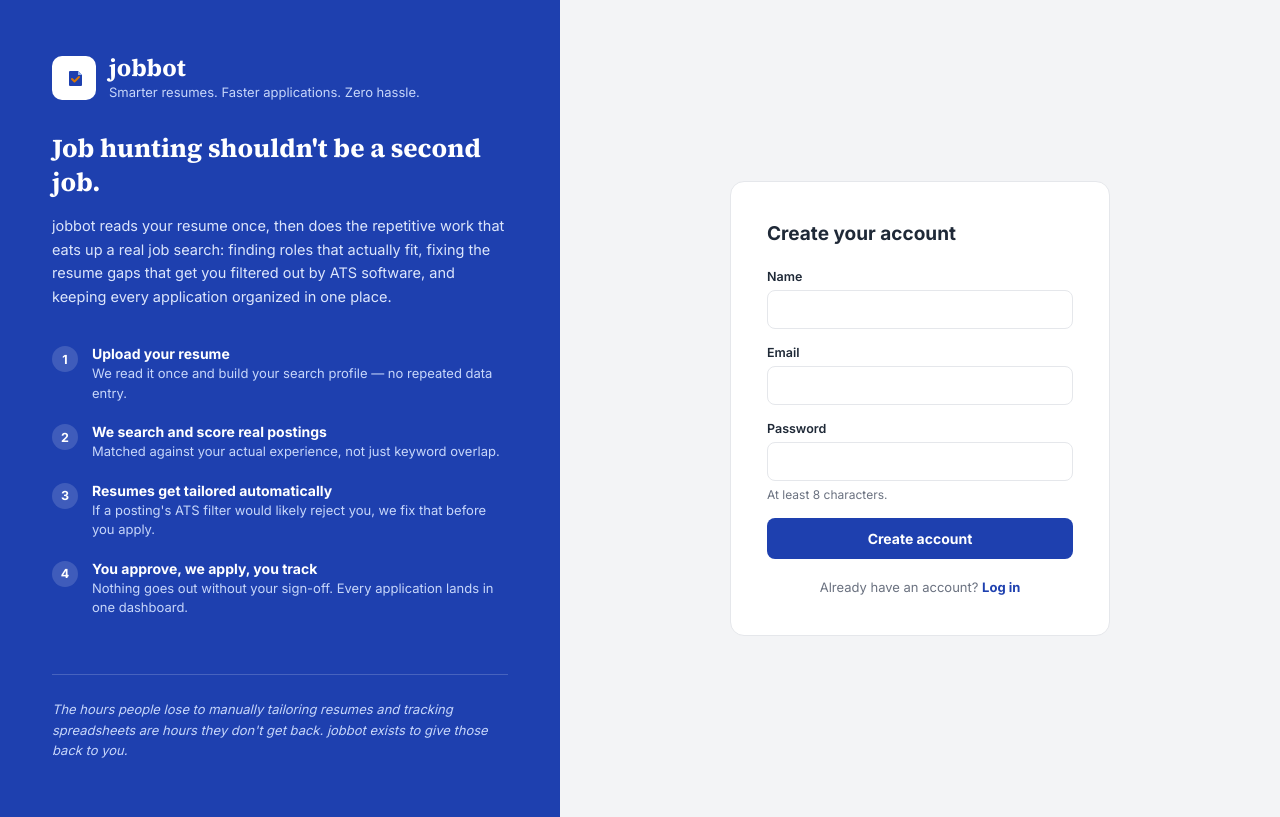
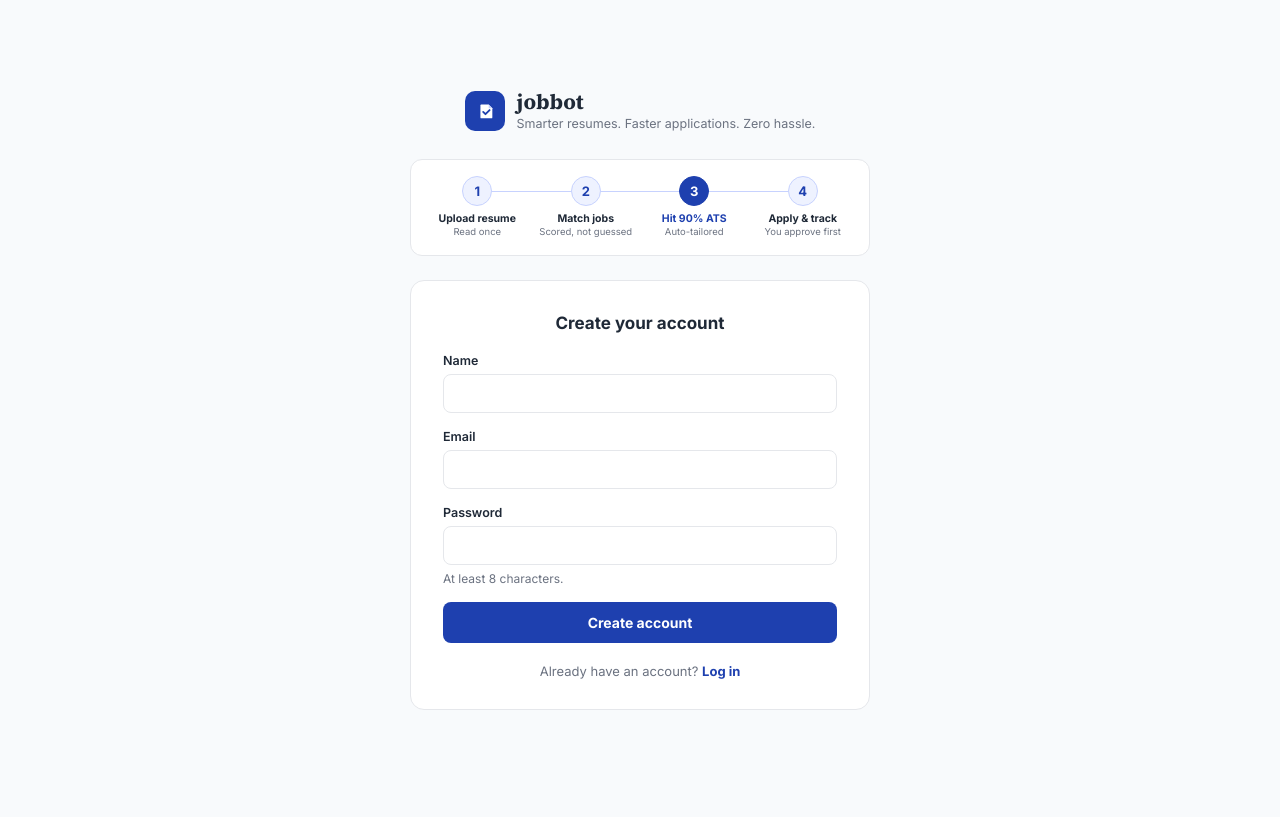
Before and after one commit to manujjha54/jobbot, a Flask app: page /signup in a window 1280 px wide. After the commit the page ends 710 px from the top, so only its background shows below. Run offline with Flask 3, Linux system fonts and the light colour scheme; parts of the project's set-up code (start-up, migrations or seed data) failed here and were passed over.

Commit message:
Single-page auth, explicit ATS-90% highlighting, monochromatic palette

```diff
--- a/app.py
+++ b/app.py
@@ -167,6 +167,7 @@ def api_status():
         "resume_exists": bool(profile["resume_blob"]) if profile else False,
         "gmail_configured": bool(profile["gmail_email"] and profile["gmail_app_password_encrypted"]) if profile else False,
         "send_emails_enabled": bool(profile["send_emails_enabled"]) if profile else False,
+        "ats_min_score": profile["ats_min_score"] if profile else 90,
         "is_admin": bool(session.get("is_admin")),
         "job_pool_size": job_pool.pool_size(),
     })
--- a/templates/admin.html
+++ b/templates/admin.html
@@ -8,7 +8,7 @@
 <link href="https://fonts.googleapis.com/css2?family=Source+Serif+4:opsz,wght@8..60,600;8..60,700&family=Inter:wght@400;500;600;700;800&display=swap" rel="stylesheet">
 <style>
   :root {
-    --primary: #1E40AF; --primary-hover: #1B3691; --amber: #D97706; --amber-bg: #FFFBEB;
+    --primary: #1E40AF; --primary-hover: #1B3691; --primary-dark: #142B6B;
     --bg: #F3F4F6; --panel: #FFFFFF; --line: #E5E7EB; --text: #1F2937; --muted: #6B7280;
     --approve: #059669; --approve-bg: #ECFDF5; --reject: #DC2626; --reject-bg: #FEF2F2;
   }
@@ -25,7 +25,7 @@
   .stats-row { display: grid; grid-template-columns: repeat(4, 1fr); gap: 12px; margin-bottom: 22px; }
   .stat { background: var(--panel); border: 1px solid var(--line); border-radius: 10px; padding: 16px; }
   .stat .num { font-family: 'Source Serif 4', serif; font-size: 24px; font-weight: 700; }
-  .stat.accent .num { color: var(--amber); }
+  .stat.accent .num { color: var(--reject); }
   .stat .label { font-size: 11.5px; color: var(--muted); margin-top: 3px; }
   .panel { background: var(--panel); border: 1px solid var(--line); border-radius: 10px; padding: 20px 22px; margin-bottom: 16px; }
   .panel h2 { font-size: 16px; margin: 0 0 12px; }
--- a/templates/signup.html
+++ b/templates/signup.html
@@ -8,54 +8,53 @@
 <link href="https://fonts.googleapis.com/css2?family=Source+Serif+4:opsz,wght@8..60,600;8..60,700&family=Inter:wght@400;500;600;700;800&display=swap" rel="stylesheet">
 <style>
   :root {
-    --primary: #1E40AF; --primary-hover: #1B3691; --sky: #3B82F6; --amber: #D97706;
-    --bg: #F3F4F6; --panel: #FFFFFF; --line: #E5E7EB; --text: #1F2937; --muted: #6B7280;
+    --primary: #1E40AF; --primary-hover: #1B3691; --primary-light: #EEF2FF; --primary-mid: #C7D2FE;
+    --bg: #F8FAFC; --panel: #FFFFFF; --line: #E5E7EB; --text: #1F2937; --muted: #6B7280;
     --error: #DC2626; --error-bg: #FEF2F2;
   }
   * { box-sizing: border-box; }
-  body { margin: 0; font-family: 'Inter', -apple-system, sans-serif; color: var(--text); }
-  .wrap { display: flex; min-height: 100vh; }
+  body {
+    margin: 0; font-family: 'Inter', -apple-system, sans-serif; color: var(--text); background: var(--bg);
+    min-height: 100vh; display: flex; align-items: center; justify-content: center; padding: 40px 20px;
+  }
+  .page { width: 100%; max-width: 460px; }
 
-  .intro {
-    flex: 1 1 46%; background: var(--primary); color: white; padding: 56px 52px;
-    display: flex; flex-direction: column; justify-content: center; max-width: 560px;
-  }
-  .brand { display: flex; align-items: center; gap: 13px; margin-bottom: 32px; }
+  .brand { display: flex; align-items: center; gap: 12px; justify-content: center; margin-bottom: 8px; }
   .logo-badge {
-    width: 44px; height: 44px; border-radius: 10px; background: white; flex-shrink: 0;
+    width: 40px; height: 40px; border-radius: 10px; background: var(--primary); flex-shrink: 0;
     display: flex; align-items: center; justify-content: center;
   }
-  .wordmark { font-family: 'Source Serif 4', serif; font-size: 24px; font-weight: 700; color: white; line-height: 1; }
-  .tagline { font-size: 13px; color: #C7D6FA; margin-top: 4px; }
+  .wordmark { font-family: 'Source Serif 4', serif; font-size: 21px; font-weight: 700; color: var(--text); line-height: 1.1; }
+  .tagline { font-size: 12.5px; color: var(--muted); margin-top: 2px; }
+  .brand-text { text-align: left; }
 
-  .intro h1 { font-family: 'Source Serif 4', serif; font-size: 26px; font-weight: 700; line-height: 1.3; margin: 0 0 14px; }
-  .intro .pitch { font-size: 14.5px; color: #DCE5FB; line-height: 1.65; margin: 0 0 36px; }
+  .flow-strip {
+    display: flex; justify-content: space-between; gap: 4px; margin: 28px 0 24px;
+    background: var(--panel); border: 1px solid var(--line); border-radius: 12px; padding: 16px 14px;
+  }
+  .flow-step { flex: 1; text-align: center; position: relative; }
+  .flow-step:not(:last-child)::after {
+    content: ''; position: absolute; top: 15px; left: 58%; width: 84%; height: 1.5px; background: var(--primary-mid);
+  }
+  .flow-icon {
+    width: 30px; height: 30px; border-radius: 50%; background: var(--primary-light); color: var(--primary);
+    display: flex; align-items: center; justify-content: center; margin: 0 auto 6px; font-size: 13px; font-weight: 700;
+    position: relative; z-index: 1; border: 1.5px solid var(--primary-mid);
+  }
+  .flow-label { font-size: 10.5px; font-weight: 700; color: var(--text); line-height: 1.3; }
+  .flow-sub { font-size: 9.5px; color: var(--muted); margin-top: 1px; line-height: 1.3; }
+  .flow-highlight .flow-icon { background: var(--primary); color: white; border-color: var(--primary); }
+  .flow-highlight .flow-label { color: var(--primary); }
 
-  .steps { list-style: none; padding: 0; margin: 0; }
-  .steps li { display: flex; gap: 14px; margin-bottom: 20px; }
-  .step-num {
-    width: 26px; height: 26px; border-radius: 50%; background: rgba(255,255,255,0.15);
-    color: white; font-size: 12.5px; font-weight: 700; flex-shrink: 0;
-    display: flex; align-items: center; justify-content: center; margin-top: 1px;
-  }
-  .step-text .step-title { font-size: 14px; font-weight: 700; color: white; margin-bottom: 2px; }
-  .step-text .step-desc { font-size: 13px; color: #C7D6FA; line-height: 1.5; }
-
-  .impact {
-    margin-top: 36px; padding-top: 24px; border-top: 1px solid rgba(255,255,255,0.18);
-    font-size: 13px; color: #C7D6FA; line-height: 1.6; font-style: italic;
-  }
-
-  .form-side { flex: 1 1 54%; display: flex; align-items: center; justify-content: center; background: var(--bg); padding: 40px 24px; }
-  .card { background: var(--panel); border: 1px solid var(--line); border-radius: 14px; width: 380px; padding: 40px 36px; }
-  .card h2 { font-size: 19px; font-weight: 700; margin: 0 0 24px; }
+  .card { background: var(--panel); border: 1px solid var(--line); border-radius: 14px; padding: 32px 32px 30px; }
+  .card h2 { font-size: 17px; font-weight: 700; margin: 0 0 20px; text-align: center; }
   label { display: block; font-size: 12.5px; font-weight: 600; margin-bottom: 6px; color: var(--text); }
   input {
     width: 100%; padding: 10px 12px; border: 1.5px solid var(--line); border-radius: 8px;
     font-size: 14px; font-family: inherit; margin-bottom: 16px; color: var(--text); background: white;
     transition: border-color 0.15s, box-shadow 0.15s;
   }
-  input:focus { outline: none; border-color: var(--primary); box-shadow: 0 0 0 3px rgba(30,64,175,0.12); }
+  input:focus { outline: none; border-color: var(--primary); box-shadow: 0 0 0 3px var(--primary-light); }
   input.field-error { border-color: var(--error); background: var(--error-bg); }
   input.field-error:focus { box-shadow: 0 0 0 3px rgba(220,38,38,0.12); }
   .hint { font-size: 12px; color: var(--muted); margin: -10px 0 16px; }
@@ -73,76 +72,51 @@
   .footer-link a { color: var(--primary); font-weight: 700; text-decoration: none; }
   .footer-link a:hover { text-decoration: underline; }
 
-  @media (max-width: 880px) {
-    .wrap { flex-direction: column; }
-    .intro { max-width: none; padding: 40px 28px; }
-    .form-side { padding: 40px 20px 56px; }
+  @media (max-width: 480px) {
+    .flow-step:not(:last-child)::after { display: none; }
+    .flow-label, .flow-sub { display: none; }
   }
 </style>
 </head>
 <body>
-<div class="wrap">
-
-  <div class="intro">
+<div class="page">
   <div class="brand">
     <div class="logo-badge">
-        <svg width="24" height="24" viewBox="0 0 24 24" fill="none">
-          <path d="M8 5h8l4 4v10a1 1 0 0 1-1 1H8a1 1 0 0 1-1-1V6a1 1 0 0 1 1-1z" fill="#1E40AF"/>
-          <path d="M16 5l4 4h-4z" fill="#93B4F0"/>
-          <path d="M10 13l2.5 2.5 4.5-4.5" stroke="#D97706" stroke-width="2" stroke-linecap="round" stroke-linejoin="round"/>
+      <svg width="22" height="22" viewBox="0 0 24 24" fill="none">
+        <path d="M8 5h8l4 4v10a1 1 0 0 1-1 1H8a1 1 0 0 1-1-1V6a1 1 0 0 1 1-1z" fill="white"/>
+        <path d="M16 5l4 4h-4z" fill="var(--primary-mid)"/>
+        <path d="M10 13l2.5 2.5 4.5-4.5" stroke="#1E40AF" stroke-width="2" stroke-linecap="round" stroke-linejoin="round"/>
       </svg>
     </div>
-      <div>
+    <div class="brand-text">
       <div class="wordmark">jobbot</div>
       <div class="tagline">Smarter resumes. Faster applications. Zero hassle.</div>
     </div>
   </div>
 
-    <h1>Job hunting shouldn't be a second job.</h1>
-    <p class="pitch">
-      jobbot reads your resume once, then does the repetitive work that eats up a real job search:
-      finding roles that actually fit, fixing the resume gaps that get you filtered out by ATS
-      software, and keeping every application organized in one place.
-    </p>
-
-    <ul class="steps">
-      <li>
-        <div class="step-num">1</div>
-        <div class="step-text">
-          <div class="step-title">Upload your resume</div>
-          <div class="step-desc">We read it once and build your search profile — no repeated data entry.</div>
+  <div class="flow-strip">
+    <div class="flow-step">
+      <div class="flow-icon">1</div>
+      <div class="flow-label">Upload resume</div>
+      <div class="flow-sub">Read once</div>
     </div>
-      </li>
-      <li>
-        <div class="step-num">2</div>
-        <div class="step-text">
-          <div class="step-title">We search and score real postings</div>
-          <div class="step-desc">Matched against your actual experience, not just keyword overlap.</div>
+    <div class="flow-step">
+      <div class="flow-icon">2</div>
+      <div class="flow-label">Match jobs</div>
+      <div class="flow-sub">Scored, not guessed</div>
     </div>
-      </li>
-      <li>
-        <div class="step-num">3</div>
-        <div class="step-text">
-          <div class="step-title">Resumes get tailored automatically</div>
-          <div class="step-desc">If a posting's ATS filter would likely reject you, we fix that before you apply.</div>
+    <div class="flow-step flow-highlight">
+      <div class="flow-icon">3</div>
+      <div class="flow-label">Hit 90% ATS</div>
+      <div class="flow-sub">Auto-tailored</div>
     </div>
-      </li>
-      <li>
-        <div class="step-num">4</div>
-        <div class="step-text">
-          <div class="step-title">You approve, we apply, you track</div>
-          <div class="step-desc">Nothing goes out without your sign-off. Every application lands in one dashboard.</div>
-        </div>
-      </li>
-    </ul>
-
-    <div class="impact">
-      The hours people lose to manually tailoring resumes and tracking spreadsheets are hours they
-      don't get back. jobbot exists to give those back to you.
+    <div class="flow-step">
+      <div class="flow-icon">4</div>
+      <div class="flow-label">Apply &amp; track</div>
+      <div class="flow-sub">You approve first</div>
     </div>
   </div>
 
-  <div class="form-side">
   <div class="card">
     <h2>Create your account</h2>
     <div class="error" id="err"></div>
@@ -156,8 +130,6 @@
     <button id="signupBtn">Create account</button>
     <div class="footer-link">Already have an account? <a href="/login">Log in</a></div>
   </div>
-  </div>
-
 </div>
 <script>
 function clearFieldErrors() {
```
Also changed, not shown: templates/dashboard.html (+46 -9 lines), templates/login.html (+59 -88 lines). Lines whose indentation alone changed are shown as unchanged.
